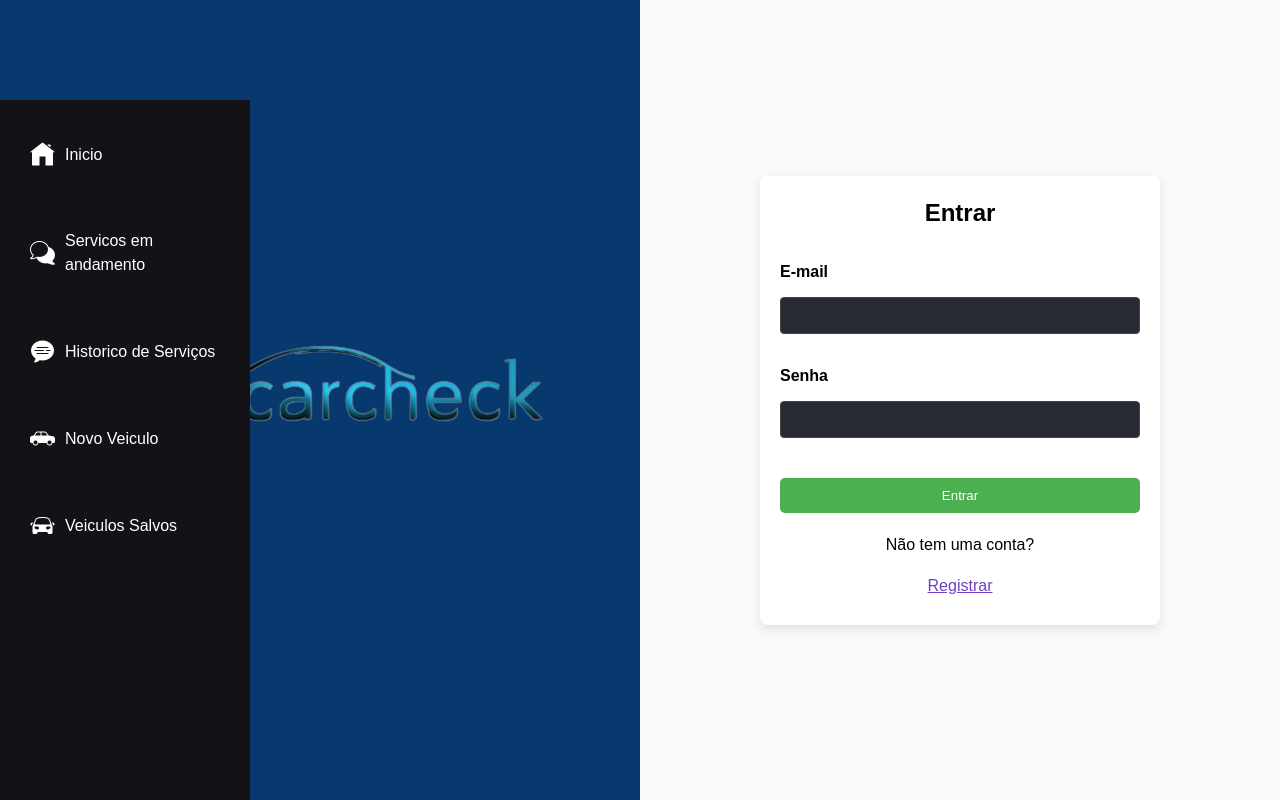
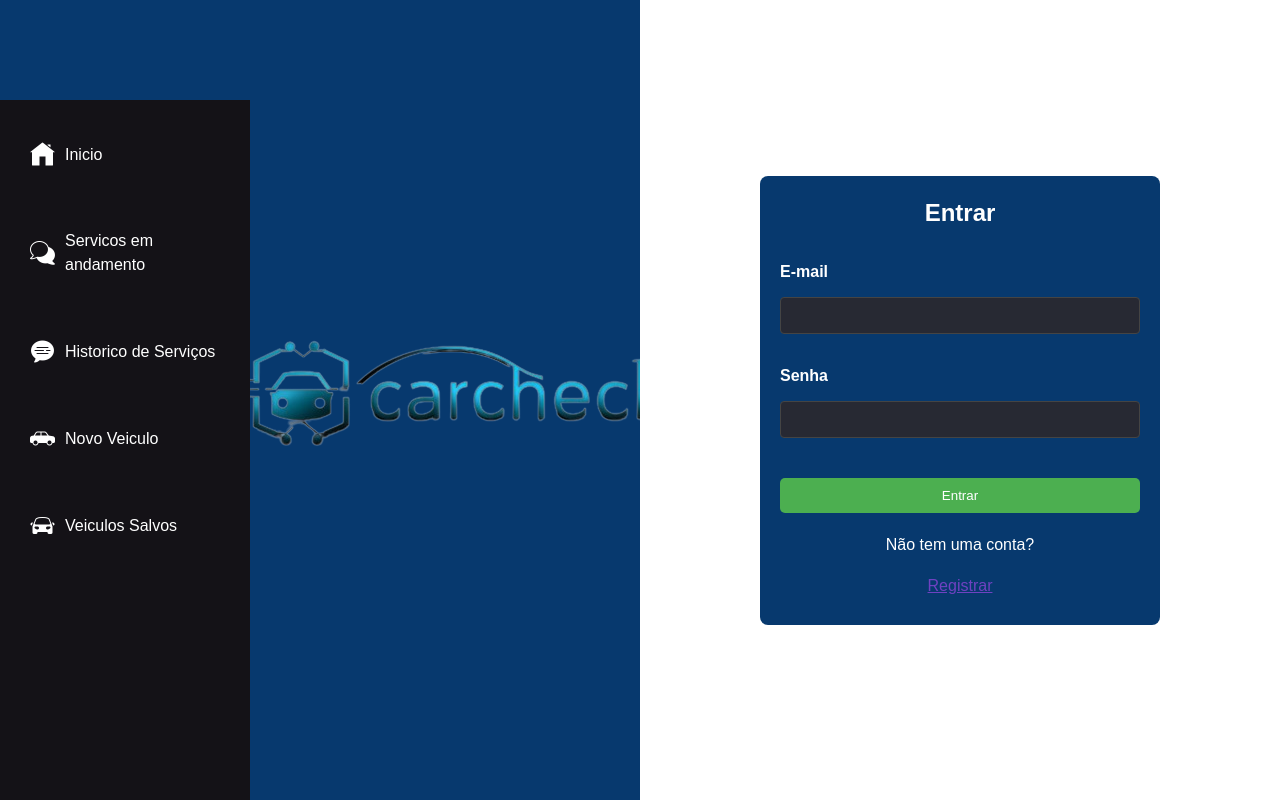
Before and after one commit to Cruz-011/NEXT, a React (Vite) app: page /login in a window 1280 px wide. Built offline with nearby package versions, Linux system fonts and the light colour scheme.

Commit message:
arrumando css do login

```diff
--- a/src/assets/LoginCadastro.module.css
+++ b/src/assets/LoginCadastro.module.css
@@ -13,6 +13,7 @@
 
 .imgLoginCk {
   padding-top: 32%;
+  padding-left: 20%;
 }
 
 /* Estilo da parte direita onde está o formulário */
@@ -21,24 +22,24 @@
   display: flex;
   justify-content: center; /* Centraliza o conteúdo horizontalmente */
   align-items: center; /* Centraliza o conteúdo verticalmente */
-  background-color: #f8f9fa; /* Cor de fundo branco/cinza claro */
+  background-color: #ffffff; /* Cor de fundo branco/cinza claro */
 }
 
 .loginContainer {
   width: 100%;
   max-width: 400px; /* Define a largura máxima do formulário */
   padding: 20px;
-  background-color: #fff; /* Fundo branco */
-  box-shadow: 0 4px 10px rgba(0, 0, 0, 0.1); /* Sombra ao redor do formulário */
+  background-color: #07396e; /* Fundo branco */
+  box-shadow: 0 4px 10px #fff; /* Sombra ao redor do formulário */
   border-radius: 8px; /* Bordas arredondadas */
   text-align: center; /* Centraliza o texto */
-  color: #000; /* Cor do texto preta */
+  color: #fff; /* Cor do texto preta */
 }
 
 h2 {
   margin-bottom: 20px;
   font-size: 24px;
-  color: #000; /* Cor do texto preta */
+  color: #fff; /* Cor do texto preta */
 }
 
 .formGroup {
@@ -50,7 +51,7 @@ label {
   display: block;
   margin-bottom: 8px;
   font-weight: bold;
-  color: #000; /* Cor do texto preta */
+  color: #fff; /* Cor do texto preta */
 }
 
 input {
```
